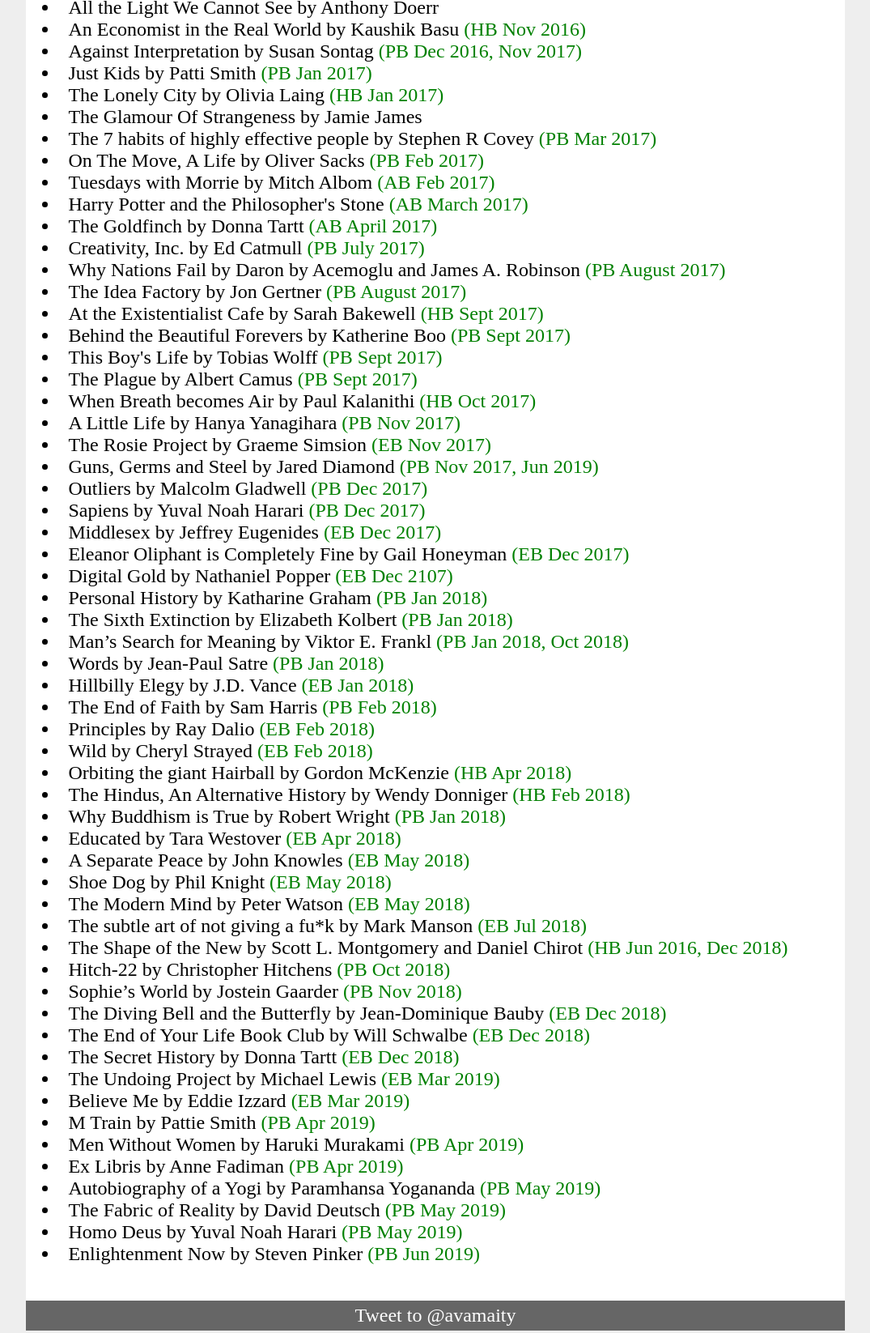
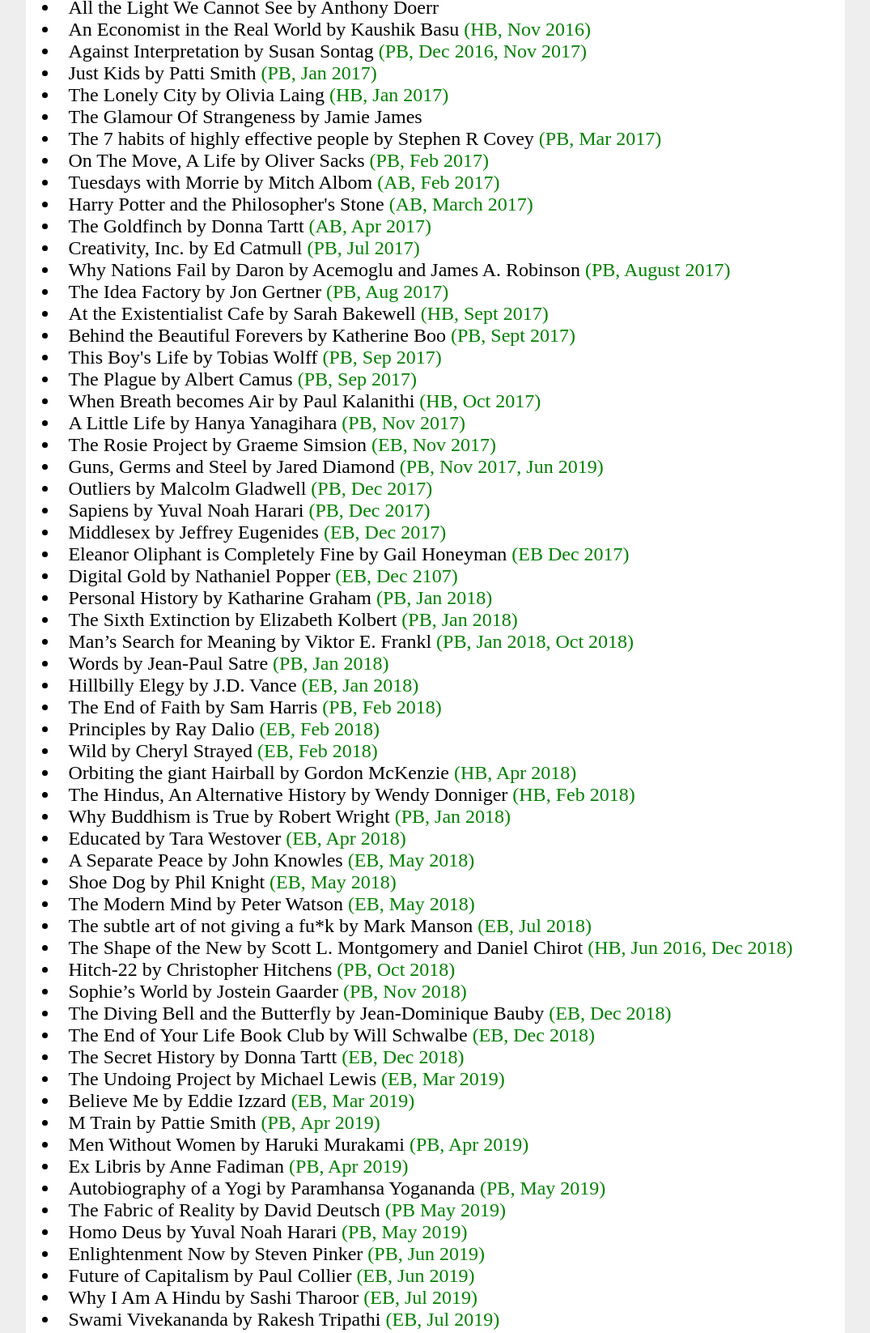
Before and after one commit to amaity/amaity.github.com, a plain HTML site: page pages/books.html in a window 1280 px wide. Shown: the part 732-2378 px from the top of the page at 81% size, without its empty margins (102-1177 px from the left). Drawn offline with nearby package versions, Linux system fonts and the light colour scheme; some packages are replaced by stand-ins of ours.

Commit message:
book added

```diff
--- a/pages/books.html
+++ b/pages/books.html
@@ -25,78 +25,82 @@ To change this template use Tools | Templates.
             </div>
             <div id="main">
                 <h2>Books I have read</h2>
-                <p> Here are some books I have read in no particular order:
+                <p>
+                    Here are some books I have read in no particular order:
                 </p>
 
 
                 <p>
-                    <li>Bird By Bird by Anne Lamott <font color=#008000>(PB Jun 2014)</font></li>
+                    <li>Bird By Bird by Anne Lamott <font color=#008000>(PB, Jun 2014)</font></li>
                     <li>The Guernsey Potato Peel Pie Society by Mary Ann Shaffer &amp Annie Barrows</li>
-                    <li>Letters to a Young Novelist by Mario Vargas Llosa <font color=#008000>(PB Jan 2011) </font></li>
-                    <li>Every Love Story is a Ghost Story: A Life of David Foster Wallace by D T Max <font color=#008000>(PB Jun 2016, Jan 2019)</font> </li>
+                    <li>Letters to a Young Novelist by Mario Vargas Llosa <font color=#008000>(PB, Jan 2011) </font></li>
+                    <li>Every Love Story is a Ghost Story: A Life of David Foster Wallace by D T Max <font color=#008000>(PB, Jun 2016, Jan 2019)</font> </li>
                     <li>Brothers Karamazov by Fyodor Dostoyevsky</li>
                     <li>The Heart is a Lonely Hunter by Carson McCullers</li>
                     <li>Jimmy Bluefeather by Kim Heacox</li>
                     <li>Zen and the Art of Motorcycle Maintenance by Robert Pirsig</li>
                     <li>A Life's Music by Andrei Makine</li>
                     <li>All the Light We Cannot See by Anthony Doerr</li>
-                    <li>An Economist in the Real World by Kaushik Basu <font color=#008000>(HB Nov 2016)</font></li>
-                    <li>Against Interpretation by Susan Sontag <font color=#008000>(PB Dec 2016, Nov 2017)</font> </li>
-                    <li>Just Kids by Patti Smith <font color=#008000>(PB Jan 2017)</font></li>
-                    <li>The Lonely City by Olivia Laing <font color=#008000>(HB Jan 2017)</font></li>
+                    <li>An Economist in the Real World by Kaushik Basu <font color=#008000>(HB, Nov 2016)</font></li>
+                    <li>Against Interpretation by Susan Sontag <font color=#008000>(PB, Dec 2016, Nov 2017)</font> </li>
+                    <li>Just Kids by Patti Smith <font color=#008000>(PB, Jan 2017)</font></li>
+                    <li>The Lonely City by Olivia Laing <font color=#008000>(HB, Jan 2017)</font></li>
                     <li>The Glamour Of Strangeness by Jamie James</li>
-                    <li>The 7 habits of highly effective people by Stephen R Covey <font color=#008000>(PB Mar 2017)</font></li>
-                    <li>On The Move, A Life by Oliver Sacks <font color=#008000>(PB Feb 2017)</font></li>
-                    <li>Tuesdays with Morrie by Mitch Albom <font color=#008000>(AB Feb 2017)</font></li>
-                    <li>Harry Potter and the Philosopher's Stone <font color=#008000>(AB March 2017)</font></li>
-                    <li>The Goldfinch by Donna Tartt <font color=#008000>(AB April 2017)</font></li>
-                    <li>Creativity, Inc. by Ed Catmull <font color=#008000>(PB July 2017)</font></li>
-                    <li>Why Nations Fail by Daron by Acemoglu and James A. Robinson <font color=#008000>(PB August 2017)</font></li>
-                    <li>The Idea Factory by Jon Gertner <font color=#008000>(PB August 2017)</font></li>
-                    <li>At the Existentialist Cafe by Sarah Bakewell <font color=#008000>(HB Sept 2017)</font></li>
-                    <li>Behind the Beautiful Forevers by Katherine Boo <font color=#008000>(PB Sept 2017)</font></li>
-                    <li>This Boy's Life by Tobias Wolff <font color=#008000>(PB Sept 2017)</font></li>
-                    <li>The Plague by Albert Camus <font color=#008000>(PB Sept 2017)</font> </li>
-                    <li>When Breath becomes Air by Paul Kalanithi <font color=#008000>(HB Oct 2017)</font></li>
-                    <li>A Little Life by Hanya Yanagihara <font color=#008000>(PB Nov 2017)</font></li>
-                    <li>The Rosie Project by Graeme Simsion <font color=#008000>(EB Nov 2017)</font></li>
-                    <li>Guns, Germs and Steel by Jared Diamond <font color=#008000>(PB Nov 2017, Jun 2019)</font></li>
-                    <li>Outliers by Malcolm Gladwell <font color=#008000>(PB Dec 2017)</font></li>
-                    <li>Sapiens by Yuval Noah Harari <font color=#008000>(PB Dec 2017)</font></li>
-                    <li>Middlesex by Jeffrey Eugenides <font color=#008000>(EB Dec 2017)</font></li>
+                    <li>The 7 habits of highly effective people by Stephen R Covey <font color=#008000>(PB, Mar 2017)</font></li>
+                    <li>On The Move, A Life by Oliver Sacks <font color=#008000>(PB, Feb 2017)</font></li>
+                    <li>Tuesdays with Morrie by Mitch Albom <font color=#008000>(AB, Feb 2017)</font></li>
+                    <li>Harry Potter and the Philosopher's Stone <font color=#008000>(AB, March 2017)</font></li>
+                    <li>The Goldfinch by Donna Tartt <font color=#008000>(AB, Apr 2017)</font></li>
+                    <li>Creativity, Inc. by Ed Catmull <font color=#008000>(PB, Jul 2017)</font></li>
+                    <li>Why Nations Fail by Daron by Acemoglu and James A. Robinson <font color=#008000>(PB, August 2017)</font></li>
+                    <li>The Idea Factory by Jon Gertner <font color=#008000>(PB, Aug 2017)</font></li>
+                    <li>At the Existentialist Cafe by Sarah Bakewell <font color=#008000>(HB, Sept 2017)</font></li>
+                    <li>Behind the Beautiful Forevers by Katherine Boo <font color=#008000>(PB, Sept 2017)</font></li>
+                    <li>This Boy's Life by Tobias Wolff <font color=#008000>(PB, Sep 2017)</font></li>
+                    <li>The Plague by Albert Camus <font color=#008000>(PB, Sep 2017)</font> </li>
+                    <li>When Breath becomes Air by Paul Kalanithi <font color=#008000>(HB, Oct 2017)</font></li>
+                    <li>A Little Life by Hanya Yanagihara <font color=#008000>(PB, Nov 2017)</font></li>
+                    <li>The Rosie Project by Graeme Simsion <font color=#008000>(EB, Nov 2017)</font></li>
+                    <li>Guns, Germs and Steel by Jared Diamond <font color=#008000>(PB, Nov 2017, Jun 2019)</font></li>
+                    <li>Outliers by Malcolm Gladwell <font color=#008000>(PB, Dec 2017)</font></li>
+                    <li>Sapiens by Yuval Noah Harari <font color=#008000>(PB, Dec 2017)</font></li>
+                    <li>Middlesex by Jeffrey Eugenides <font color=#008000>(EB, Dec 2017)</font></li>
                     <li>Eleanor Oliphant is Completely Fine by Gail Honeyman <font color=#008000>(EB Dec 2017)</font></li>
-                    <li>Digital Gold by Nathaniel Popper <font color=#008000>(EB Dec 2107)</font></li>
-                    <li>Personal History by Katharine Graham <font color=#008000>(PB Jan 2018)</font></li>
-                    <li>The Sixth Extinction by Elizabeth Kolbert <font color=#008000>(PB Jan 2018)</font></li>
-                    <li>Man’s Search for Meaning by Viktor E. Frankl <font color=#008000>(PB Jan 2018, Oct 2018)</font></li>
-                    <li>Words by Jean-Paul Satre <font color=#008000>(PB Jan 2018)</font></li>
-                    <li>Hillbilly Elegy by J.D. Vance <font color=#008000>(EB Jan 2018)</font></li>
-                    <li>The End of Faith by Sam Harris <font color=#008000>(PB Feb 2018)</font></li>
-                    <li>Principles by Ray Dalio <font color=#008000>(EB Feb 2018)</font></li>
-                    <li>Wild by Cheryl Strayed <font color=#008000>(EB Feb 2018)</font></li>
-                    <li>Orbiting the giant Hairball by Gordon McKenzie <font color=#008000>(HB Apr 2018)</font></li>
-                    <li>The Hindus, An Alternative History by Wendy Donniger <font color=#008000>(HB Feb 2018)</font></li>
-                    <li>Why Buddhism is True by Robert Wright <font color=#008000>(PB Jan 2018)</font></li>
-                    <li>Educated by Tara Westover <font color=#008000>(EB Apr 2018)</font></li>
-                    <li>A Separate Peace by John Knowles <font color=#008000>(EB May 2018)</font></li>
-                    <li>Shoe Dog by Phil Knight <font color=#008000>(EB May 2018)</font></li>
-                    <li>The Modern Mind by Peter Watson <font color=#008000>(EB May 2018)</font></li>
-                    <li>The subtle art of not giving a fu*k by Mark Manson <font color=#008000>(EB Jul 2018)</font></li>
-                    <li>The Shape of the New by Scott L. Montgomery and Daniel Chirot <font color=#008000>(HB Jun 2016, Dec 2018)</font></li>
-                    <li>Hitch-22 by Christopher Hitchens <font color=#008000>(PB Oct 2018)</font></li>
-                    <li>Sophie’s World by Jostein Gaarder <font color=#008000>(PB Nov 2018)</font></li>
-                    <li>The Diving Bell and the Butterfly by Jean-Dominique Bauby <font color=#008000>(EB Dec 2018)</font></li>
-                    <li>The End of Your Life Book Club by Will Schwalbe <font color=#008000>(EB Dec 2018)</font></li>
-                    <li>The Secret History by Donna Tartt <font color=#008000>(EB Dec 2018)</font></li>
-                    <li>The Undoing Project by Michael Lewis <font color=#008000>(EB Mar 2019)</font> </li>
-                    <li>Believe Me by Eddie Izzard <font color=#008000>(EB Mar 2019)</font></li>
-                    <li>M Train by Pattie Smith <font color=#008000>(PB Apr 2019)</font></li>
-                    <li>Men Without Women by Haruki Murakami <font color=#008000>(PB Apr 2019)</font></li>
-                    <li>Ex Libris by Anne Fadiman <font color=#008000>(PB Apr 2019)</font></li>
-                    <li>Autobiography of a Yogi by Paramhansa Yogananda <font color=#008000>(PB May 2019)</font></li>
+                    <li>Digital Gold by Nathaniel Popper <font color=#008000>(EB, Dec 2107)</font></li>
+                    <li>Personal History by Katharine Graham <font color=#008000>(PB, Jan 2018)</font></li>
+                    <li>The Sixth Extinction by Elizabeth Kolbert <font color=#008000>(PB, Jan 2018)</font></li>
+                    <li>Man’s Search for Meaning by Viktor E. Frankl <font color=#008000>(PB, Jan 2018, Oct 2018)</font></li>
+                    <li>Words by Jean-Paul Satre <font color=#008000>(PB, Jan 2018)</font></li>
+                    <li>Hillbilly Elegy by J.D. Vance <font color=#008000>(EB, Jan 2018)</font></li>
+                    <li>The End of Faith by Sam Harris <font color=#008000>(PB, Feb 2018)</font></li>
+                    <li>Principles by Ray Dalio <font color=#008000>(EB, Feb 2018)</font></li>
+                    <li>Wild by Cheryl Strayed <font color=#008000>(EB, Feb 2018)</font></li>
+                    <li>Orbiting the giant Hairball by Gordon McKenzie <font color=#008000>(HB, Apr 2018)</font></li>
+                    <li>The Hindus, An Alternative History by Wendy Donniger <font color=#008000>(HB, Feb 2018)</font></li>
+                    <li>Why Buddhism is True by Robert Wright <font color=#008000>(PB, Jan 2018)</font></li>
+                    <li>Educated by Tara Westover <font color=#008000>(EB, Apr 2018)</font></li>
+                    <li>A Separate Peace by John Knowles <font color=#008000>(EB, May 2018)</font></li>
+                    <li>Shoe Dog by Phil Knight <font color=#008000>(EB, May 2018)</font></li>
+                    <li>The Modern Mind by Peter Watson <font color=#008000>(EB, May 2018)</font></li>
+                    <li>The subtle art of not giving a fu*k by Mark Manson <font color=#008000>(EB, Jul 2018)</font></li>
+                    <li>The Shape of the New by Scott L. Montgomery and Daniel Chirot <font color=#008000>(HB, Jun 2016, Dec 2018)</font></li>
+                    <li>Hitch-22 by Christopher Hitchens <font color=#008000>(PB, Oct 2018)</font></li>
+                    <li>Sophie’s World by Jostein Gaarder <font color=#008000>(PB, Nov 2018)</font></li>
+                    <li>The Diving Bell and the Butterfly by Jean-Dominique Bauby <font color=#008000>(EB, Dec 2018)</font></li>
+                    <li>The End of Your Life Book Club by Will Schwalbe <font color=#008000>(EB, Dec 2018)</font></li>
+                    <li>The Secret History by Donna Tartt <font color=#008000>(EB, Dec 2018)</font></li>
+                    <li>The Undoing Project by Michael Lewis <font color=#008000>(EB, Mar 2019)</font> </li>
+                    <li>Believe Me by Eddie Izzard <font color=#008000>(EB, Mar 2019)</font></li>
+                    <li>M Train by Pattie Smith <font color=#008000>(PB, Apr 2019)</font></li>
+                    <li>Men Without Women by Haruki Murakami <font color=#008000>(PB, Apr 2019)</font></li>
+                    <li>Ex Libris by Anne Fadiman <font color=#008000>(PB, Apr 2019)</font></li>
+                    <li>Autobiography of a Yogi by Paramhansa Yogananda <font color=#008000>(PB, May 2019)</font></li>
                     <li>The Fabric of Reality by David Deutsch <font color=#008000>(PB May 2019)</font></li>
-                    <li>Homo Deus by Yuval Noah Harari <font color=#008000>(PB May 2019)</font></li>
-                    <li>Enlightenment Now by Steven Pinker <font color=#008000>(PB Jun 2019)</font></li>
+                    <li>Homo Deus by Yuval Noah Harari <font color=#008000>(PB, May 2019)</font></li>
+                    <li>Enlightenment Now by Steven Pinker <font color=#008000>(PB, Jun 2019)</font></li>
+                    <li>Future of Capitalism by Paul Collier <font color=#008000>(EB, Jun 2019)</font></li>
+                    <li>Why I Am A Hindu by Sashi Tharoor <font color=#008000>(EB, Jul 2019)</font></li>
+                    <li>Swami Vivekananda by Rakesh Tripathi <font color=#008000>(EB, Jul 2019)</font></li>
                 </p>
 
 
```
